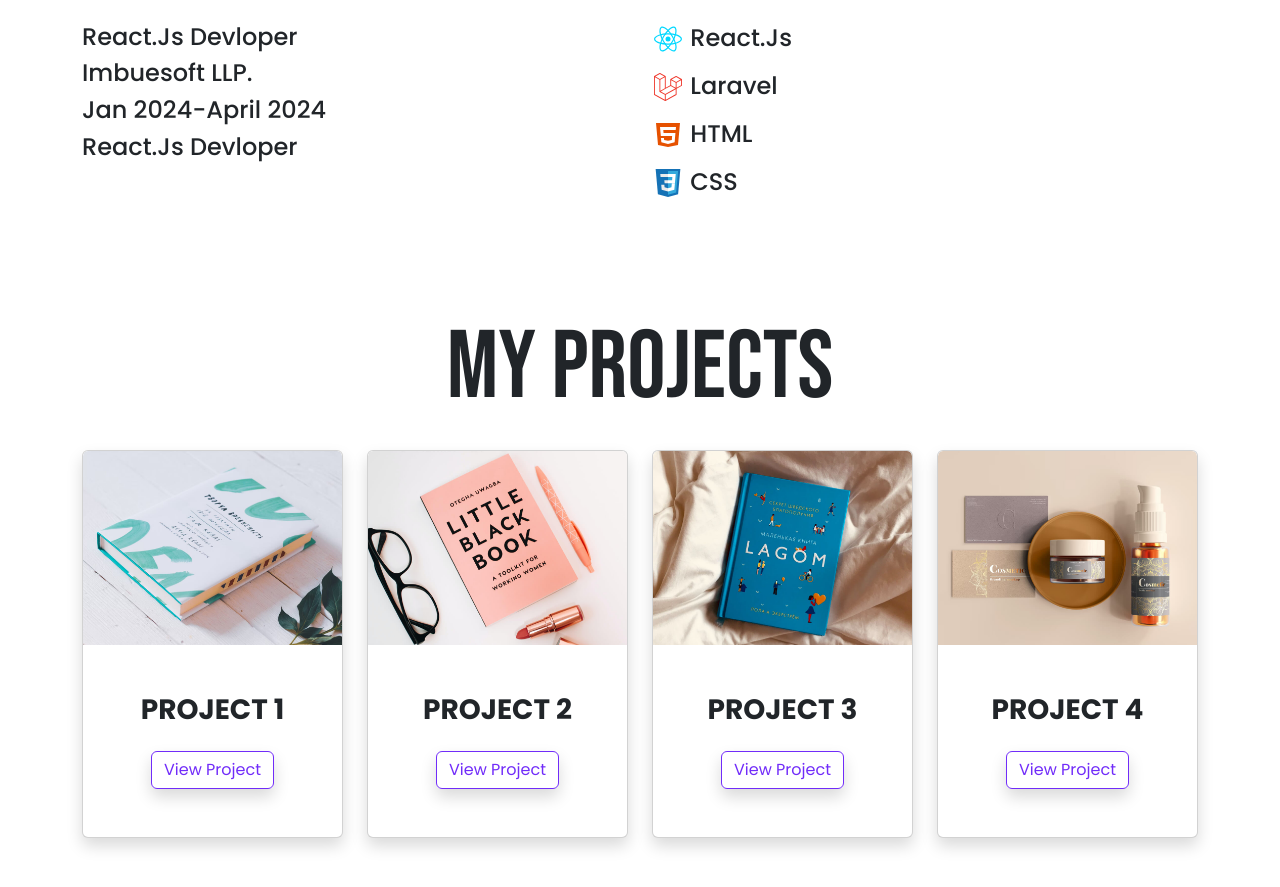
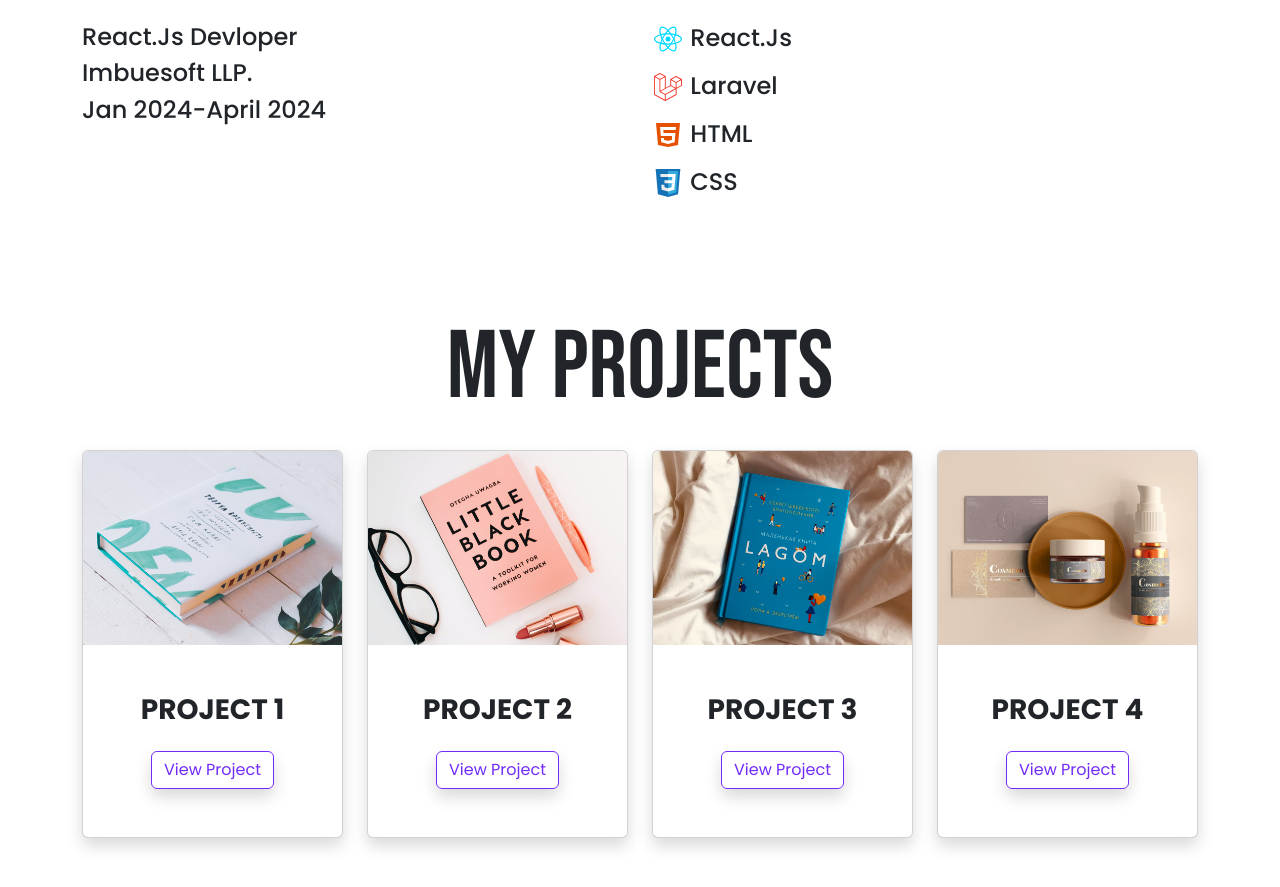
Before and after one commit to dipenchhatrola/portfolio, a React (Create React App) app: page / in a window 1280 px wide. Shown: the part 1820-2707 px from the top of the page. Built offline with nearby package versions, Linux system fonts and the light colour scheme.

Commit message:
Update SkillandExperience.jsx

```diff
--- a/src/components/SkillandExperience.jsx
+++ b/src/components/SkillandExperience.jsx
@@ -10,7 +10,6 @@ function SkillandExperience() {
                         <h4 className="text-start">React.Js Devloper</h4>
                         <h4 className="text-start">Imbuesoft LLP.</h4>
                         <h4 className="text-start">Jan 2024-April 2024</h4>
-                        <h4 className="text-start">React.Js Devloper</h4>
                     </div>
                     <div className="col-md-6">
                         <h2 className="mb-4">Skill</h2>
```
